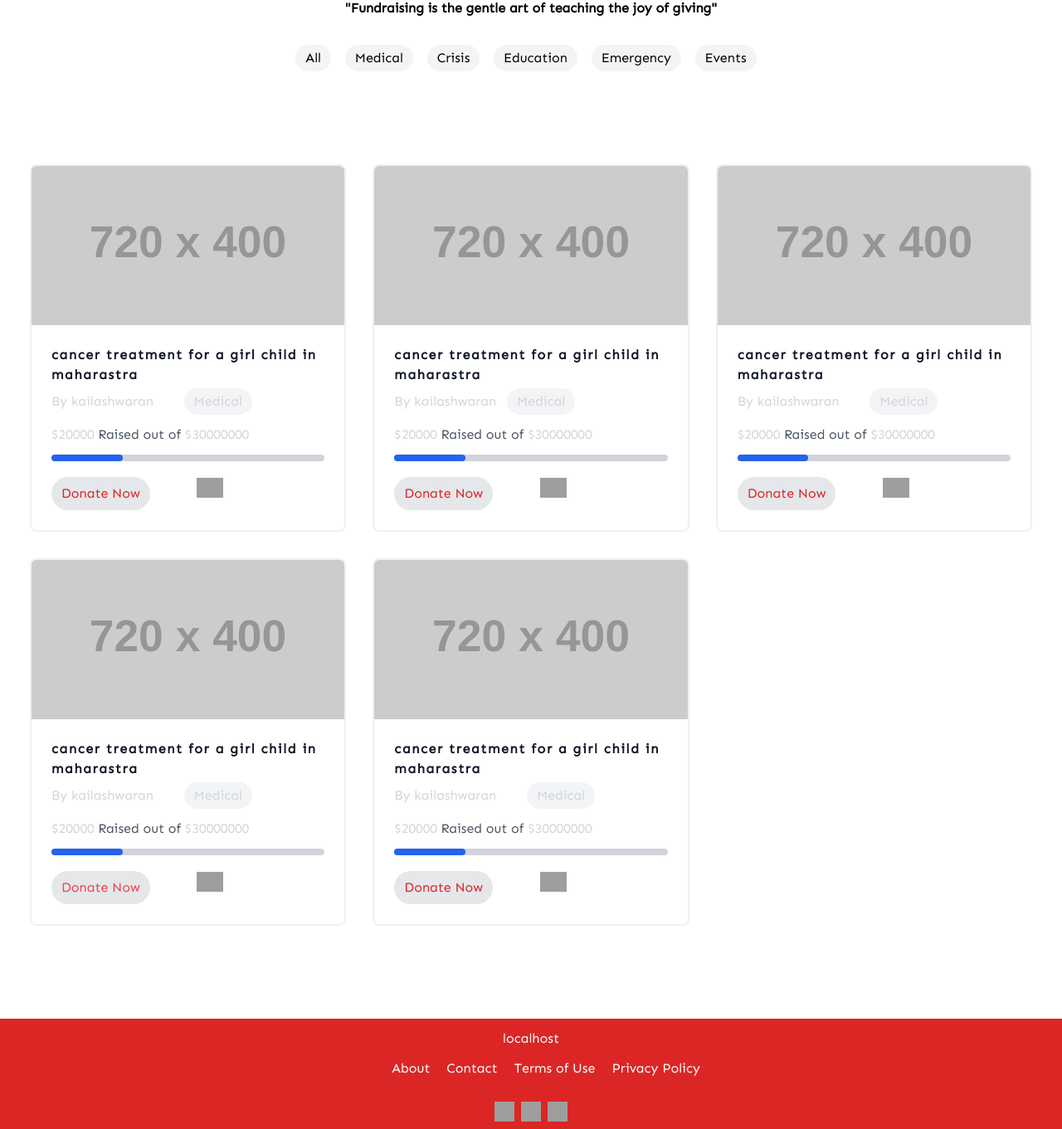
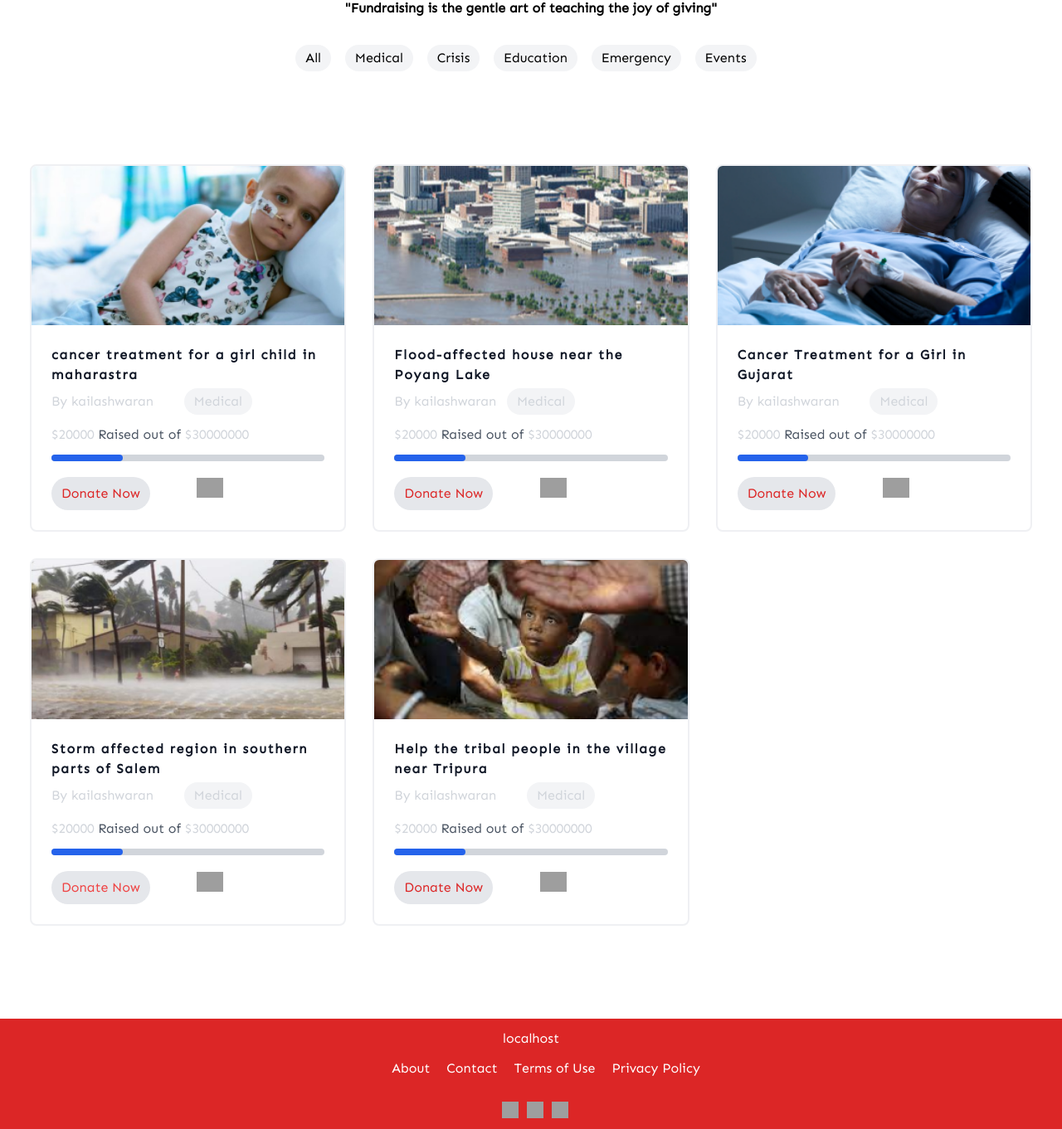
Before and after one commit to kanavuhelporg/kanavuhelp, a CodeIgniter app: page /kanavuhelp/kanavuhelp/donate in a window 1280 px wide. Shown: the part 742-2103 px from the top of the page at 83% size. Run offline with CodeIgniter, Linux system fonts and the light colour scheme; grey boxes labelled with a size stand in for pictures from a placeholder-image service; some libraries are stand-ins or nearby versions; grey boxes are pictures that could not be loaded.

Commit message:
change the localhost url images to base url

```diff
--- a/application/config/config.php
+++ b/application/config/config.php
@@ -23,7 +23,7 @@ defined('BASEPATH') OR exit('No direct script access allowed');
 | a PHP script and you can easily do that on your own.
 |
 */
-$config['base_url'] = 'https://localhost/';
+$config['base_url'] = 'http://localhost/kanavuhelp';
 
 /*
 |--------------------------------------------------------------------------
--- a/application/config/routes.php
+++ b/application/config/routes.php
@@ -52,15 +52,15 @@ defined('BASEPATH') or exit('No direct script access allowed');
 $route['default_controller'] = 'kanavuhelp';
 $route['404_override'] = '';
 $route['translate_uri_dashes'] = FALSE;
-// $route['index'] = 'kanavuhelp/kanavuhome';
-// $route['homepage'] = 'kanavuhelp/kanavuhome';
-// $route['login'] = 'kanavuhelp/login';
-// $route['register'] = 'kanavuhelp/register';
-// $route['dummy'] = 'kanavuhelp/dummyl';
-// $route['startakanavu'] = 'kanavuhelp/startakanavu';
+$route['index'] = 'kanavuhelp/kanavuhome';
+$route['homepage'] = 'kanavuhelp/kanavuhome';
+$route['login'] = 'kanavuhelp/login';
+$route['register'] = 'kanavuhelp/register';
+$route['dummy'] = 'kanavuhelp/dummyl';
+$route['startahelp'] = 'kanavuhelp/startahelp';
 $route['donate'] = 'kanavuhelp/donate';
-// $route['myhelps'] = 'kanavuhelp/myhelps';
-// $route['blogs'] = 'kanavuhelp/blogs';
-// $route['contactus'] = 'kanavuhelp/contactus';
-// $route['individual'] = 'kanavuhelp/individual';
-// $route['charity'] = 'kanavuhelp/charity';
+$route['myhelps'] = 'kanavuhelp/myhelps';
+$route['blogs'] = 'kanavuhelp/blogs';
+$route['contactus'] = 'kanavuhelp/contactus';
+$route['individual'] = 'kanavuhelp/individual';
+$route['charity'] = 'kanavuhelp/charity';
--- a/application/controllers/kanavuhelp.php
+++ b/application/controllers/kanavuhelp.php
@@ -42,9 +42,9 @@ class kanavuhelp extends CI_Controller
 	{
 		$this->load->view('dummy.php');
 	}
-	public function startakanavu()
+	public function startahelp()
 	{
-		$this->load->view('startakanavu.php');
+		$this->load->view('startahelp.php');
 	}
 	public function register()
 	{
--- a/application/views/donate.php
+++ b/application/views/donate.php
@@ -16,13 +16,19 @@
       right:0;
       bottom:0;
     }
+    .social-icons img{
+    width:20px;
+    height:20px;
+    margin-left: 10px;
+
+}
       </style>
 </head>
 <body class="overflow-x-hidden">
     <header class="text-gray-600 body-font">
         <div class="container mx-auto flex flex-wrap p-5 flex-col md:flex-row items-center">
           <a class="flex title-font font-medium items-center text-gray-900 mb-4 md:mb-0" href="http://localhost/kanavuhelp/">
-            <img class="logo" src="http://localhost/kanavuhelp/assets/img/Kanavu_help.png" alt="Kanavu Help">
+            <img class="logo" src="<?php echo base_url('/assets/img/kanavu_help.png');?>" alt="Kanavu Help">
           </a>
           <nav class="md:ml-auto md:mr-auto flex flex-wrap items-center text-base justify-center">
             <div class="group inline-block relative mr-5">
@@ -34,7 +40,7 @@
                     <!-- Add more dropdown options as needed -->
                 </div>
             </div>
-            <a href="http://localhost/kanavuhelp/kanavuhelp/donate" class="mr-10 hover:text-gray-900"> Donate</a>
+            <a href="<?= base_url('kanavuhelp/donate') ?>" class="mr-10 hover:text-gray-900"> Donate</a>
             <a href="<?= base_url('kanavuhelp/myhelps') ?>"  class="mr-10 hover:text-gray-900">My helps</a>
             <a href="http://localhost/kanavuhelp/#demo1" class="mr-10 hover:text-gray-900">How it works</a>
             <a href="<?= base_url('kanavuhelp/blogs') ?>" class="mr-10 hover:text-gray-900">Blogs</a>
@@ -45,10 +51,10 @@
           </button>
         </div></header>
         <div class="container-fluid mx-auto mt-5">
-            <img src="http://localhost/kanavuhelp/assets/img/donate.png" alt="No Image" class="w-full h-auto">
+            <img src="<?php echo base_url('/assets/img/donate.png');?>" alt="No Image" class="w-full h-auto">
         </div>
         <div class="container mx-auto text-center mt-8">
-            <img src="http://localhost/kanavuhelp/assets/img/handwithheart.png" alt="No Image" class="h-auto inline-block">
+            <img src="<?php echo base_url('/assets/img/handwithheart.png');?>" alt="No Image" class="h-auto inline-block">
         </div>
         <div class="mx-auto text-center mt-3"><p><strong>"Fundraising is the gentle art of teaching the joy of giving"</strong></p></div>
         <div class="mx-auto text-center mt-8">
@@ -64,7 +70,7 @@
           <div class="flex flex-wrap">
             <div class="p-4 md:w-1/3">
               <div class="h-full border-2 border-gray-200 border-opacity-60 rounded-lg overflow-hidden">
-                <img class="lg:h-48 md:h-36 w-full object-cover object-center" src="https://dummyimage.com/720x400" alt="blog">
+                <img class="lg:h-48 md:h-36 w-full object-cover object-center" src="<?php echo base_url('/assets/img/cancer_treatment.png');?>" alt="blog">
                 <div class="p-6">
                   <h1 class="tracking-widest text-md title-font font-medium text-gray-900 mb-1"><strong>cancer treatment for a girl child in maharastra</strong></h1>
                   <div class="d-flex"><h2 class="title-font text-md font-medium text-gray-300 mb-3">By kailashwaran
@@ -76,7 +82,7 @@
                   <div class="mt-4">
                   <button class="inline-flex items-center bg-gray-200 text-red-600 border-0 py-2 px-3 focus:outline-none hover:bg-white-200 rounded-full text-base mt-8 mr-10 md:mt-0">Donate Now</button>
                   <a href="#" class="inline-flex items-center border-0 py-1 px-3 ml-17 md:mt-0 transition-transform transform hover:scale-110">
-                    <img src="http://localhost/kanavuhelp/assets/img/share-2.svg" alt="Share Button" class="h-6">
+                    <img src="<?php echo base_url('/assets/img/share-2.svg');?>" alt="Share Button" class="h-6">
                 </a>
                 </div>
                 </div>
@@ -85,9 +91,9 @@
             <!-- <div class="flex flex-wrap"> -->
               <div class="p-4 md:w-1/3">
                 <div class="h-full border-2 border-gray-200 border-opacity-60 rounded-lg overflow-hidden">
-                  <img class="lg:h-48 md:h-36 w-full object-cover object-center" src="https://dummyimage.com/720x400" alt="blog">
+                  <img class="lg:h-48 md:h-36 w-full object-cover object-center" src="<?php echo base_url('/assets/img/urban-flood-mitigation.png');?>" alt="blog">
                   <div class="p-6">
-                    <h1 class="tracking-widest text-md title-font font-medium text-gray-900 mb-1"><strong>cancer treatment for a girl child in maharastra</strong></h1>
+                    <h1 class="tracking-widest text-md title-font font-medium text-gray-900 mb-1"><strong>Flood-affected house near the Poyang Lake</strong></h1>
 
 
                     <div class="d-flex"><h2 class="title-font text-md font-medium text-gray-300 mb-3">By kailashwaran
@@ -99,7 +105,7 @@
                     <div class="mt-4">
                     <button class="inline-flex items-center bg-gray-200 text-red-600 border-0 py-2 px-3 focus:outline-none hover:bg-gray-200 rounded-full text-base mt-8 mr-10 md:mt-0">Donate Now</button>
                     <a href="#" class="inline-flex items-center border-0 py-1 px-3 ml-17 md:mt-0 transition-transform transform hover:scale-110">
-                      <img src="http://localhost/kanavuhelp/assets/img/share-2.svg" alt="Share Button" class="h-6">
+                      <img src="<?php echo base_url('/assets/img/share-2.svg');?>" alt="Share Button" class="h-6">
                   </a>
                   </div>
                   </div>
@@ -107,9 +113,9 @@
               </div>
               <div class="p-4 md:w-1/3">
                 <div class="h-full border-2 border-gray-200 border-opacity-60 rounded-lg overflow-hidden">
-                  <img class="lg:h-48 md:h-36 w-full object-cover object-center" src="https://dummyimage.com/720x400" alt="blog">
+                  <img class="lg:h-48 md:h-36 w-full object-cover object-center" src="<?php echo base_url('/assets/img/patient-with-cancer.png');?>" alt="blog">
                   <div class="p-6">
-                    <h1 class="tracking-widest text-md title-font font-medium text-gray-900 mb-1"><strong>cancer treatment for a girl child in maharastra</strong></h1>
+                    <h1 class="tracking-widest text-md title-font font-medium text-gray-900 mb-1"><strong>Cancer Treatment for a Girl in Gujarat</strong></h1>
                     <div class="d-flex"><h2 class="title-font text-md font-medium text-gray-300 mb-3">By kailashwaran
                     <button class="inline-flex items-center bg-gray-100 border-0 py-1 px-3 focus:outline-none hover:bg-gray-200 rounded-full text-base p-4 mt-4 mr-3 ml-8 md:mt-0">Medical</button></h2></div>
                     <p><span class="text-gray-300">$20000</span> Raised out of <span class="text-gray-300">$30000000</span></p>
@@ -127,9 +133,9 @@
               </div>
               <div class="p-4 md:w-1/3">
                 <div class="h-full border-2 border-gray-200 border-opacity-60 rounded-lg overflow-hidden">
-                  <img class="lg:h-48 md:h-36 w-full object-cover object-center" src="https://dummyimage.com/720x400" alt="blog">
+                  <img class="lg:h-48 md:h-36 w-full object-cover object-center" src="<?php echo base_url('/assets/img/salem_storm.png');?>" alt="blog">
                   <div class="p-6">
-                    <h1 class="tracking-widest text-md title-font font-medium text-gray-900 mb-1"><strong>cancer treatment for a girl child in maharastra</strong></h1>
+                    <h1 class="tracking-widest text-md title-font font-medium text-gray-900 mb-1"><strong>Storm affected region in southern parts of Salem</strong></h1>
                     <div class="d-flex"><h2 class="title-font text-md font-medium text-gray-300 mb-3">By kailashwaran
                     <button class="inline-flex items-center bg-gray-100 border-0 py-1 px-3 focus:outline-none hover:bg-gray-200 rounded-full text-base p-4 mt-4 mr-3 ml-8 md:mt-0">Medical</button></h2></div>
                     <p><span class="text-gray-300">$20000</span> Raised out of <span class="text-gray-300">$30000000</span></p>
@@ -139,7 +145,7 @@
                     <div class="mt-4">
                     <button class="inline-flex items-center bg-gray-200 text-red-500 border-0 py-2 px-3 focus:outline-none hover:bg-gray-200 rounded-full text-base mt-8 mr-10 md:mt-0">Donate Now</button>
                     <a href="#" class="inline-flex items-center border-0 py-1 px-3 ml-17 md:mt-0 transition-transform transform hover:scale-110">
-                      <img src="http://localhost/kanavuhelp/assets/img/share-2.svg" alt="Share Button" class="h-6">
+                      <img src="<?php echo base_url('/assets/img/share-2.svg');?>" alt="Share Button" class="h-6">
                   </a>
                   </div>
                   </div>
@@ -147,9 +153,9 @@
               </div>
               <div class="p-4 md:w-1/3">
                 <div class="h-full border-2 border-gray-200 border-opacity-60 rounded-lg overflow-hidden">
-                  <img class="lg:h-48 md:h-36 w-full object-cover object-center" src="https://dummyimage.com/720x400" alt="blog">
+                  <img class="lg:h-48 md:h-36 w-full object-cover object-center" src="<?php echo base_url('/assets/img/tribal_people.png');?>" alt="blog">
                   <div class="p-6">
-                    <h1 class="tracking-widest text-md title-font font-medium text-gray-900 mb-1"><strong>cancer treatment for a girl child in maharastra</strong></h1>
+                    <h1 class="tracking-widest text-md title-font font-medium text-gray-900 mb-1"><strong>Help the tribal people in the village near Tripura</strong></h1>
                     <div class="d-flex"><h2 class="title-font text-md font-medium text-gray-300 mb-3">By kailashwaran
                     <button class="inline-flex items-center bg-gray-100 border-0 py-1 px-3 focus:outline-none hover:bg-gray-200 rounded-full text-base p-4 mt-4 mr-3 ml-8 md:mt-0">Medical</button></h2></div>
                     <p><span class="text-gray-300">$20000</span> Raised out of <span class="text-gray-300">$30000000</span></p>
@@ -159,7 +165,7 @@
                     <div class="mt-4">
                     <button class="inline-flex items-center  bg-gray-200 text-red-600 border-0 py-2 px-3 focus:outline-none hover:bg-gray-200 rounded-full text-base mt-8 mr-10 md:mt-0">Donate Now</button>
                     <a href="#" class="inline-flex items-center border-0 py-1 px-3 ml-17 md:mt-0 transition-transform transform hover:scale-110">
-                      <img src="http://localhost/kanavuhelp/assets/img/share-2.svg" alt="Share Button" class="h-6">
+                      <img src="<?php echo base_url('/assets/img/share-2.svg');?>" alt="Share Button" class="h-6">
                   </a>
                   </div>
                   </div>
@@ -180,16 +186,16 @@
             </div>
             <div class="social-icons flex justify-center text-center mt-4">
                 <a href="https://www.facebook.com/" target="_blank">
-                    <img src="http://localhost/kanavuhelp/assets/img/facebook-f.svg" alt="Facebook Logo" class="w-6 h-6 mr-2">
+                    <img src="<?php echo base_url('/assets/img/facebook-f.svg');?>" alt="Facebook Logo" >
                 </a>
                 <a href="https://twitter.com/" target="_blank">
-                    <img src="http://localhost/kanavuhelp/assets/img/twitter.svg" alt="Twitter Logo" class="w-6 h-6 mr-2">
+                    <img src="<?php echo base_url('/assets/img/twitter.svg');?>" alt="Twitter Logo">
                 </a>
                 <a href="https://www.linkedin.com/" target="_blank">
-                    <img src="http://localhost/kanavuhelp/assets/img/linkedin-in.svg" alt="LinkedIn Logo" class="w-6 h-6">
+                    <img src="<?php echo base_url('/assets/img/linkedin-in.svg');?>" alt="LinkedIn Logo">
                 </a>
             </div>
-            <img src="http://localhost/kanavuhelp/assets/img/footer-secured-card 1.svg" alt="no image" class="footimg mx-auto mt-4">
+            <img src="<?php echo base_url('/assets/img/footer-secured-card 1.svg');?>" alt="no image" class="footimg mx-auto mt-4">
             <p class="text-center p-2">Copyright 2024 @ localhost. All Rights Reserved.</p>
         </footer>
     </div>
--- a/application/views/kanavuhome.php
+++ b/application/views/kanavuhome.php
@@ -803,7 +803,7 @@
 <body>
 <nav class="navbar  navbar-expand-lg bg-light fixed-top">
     <div class="container-fluid">
-        <a class="navbar-brand" href="https://localhost/kanavuhelp/">
+        <a class="navbar-brand" href="http://localhost/kanavuhelp/">
             <img class="logo" src="assets/img/Kanavu_help.png" alt="Kanavu Help">
         </a>
         <button class="navbar-toggler" type="button" data-bs-toggle="collapse" data-bs-target="#navbarscroll" aria-controls="navbarscroll" aria-expanded="false" aria-label="Toggle navigation">
--- a/application/views/register.php
+++ b/application/views/register.php
@@ -24,7 +24,7 @@
 <div class="container-fluid">
     <div class="row">
     <div class="col-sm-6 logi1">
-        <div style="margin-top:10px"><img src="http://localhost/kanavuhelp/assets/img/Kanavu_help.png" alt="noimage" ></div>
+        <div style="margin-top:10px"><img src="<?php echo base_url('/assets/img/kanavu_help.png');?>" alt="noimage" ></div>
         <br>
             <h2 style="margin-bottom:30px;">Register</h2>
             <!-- <p>Don't have an Account?<span style="color:red; text-decoration:underline;margin-left:10px;">Create Now</span></p> -->
@@ -48,7 +48,7 @@
         <button type="submit" class="btn btnsignin"> Sign Up</button>
         </div>
     <div class="col-sm-6">
-            <img src="http://localhost/kanavuhelp/assets/img/right.svg" alt="no image">
+            <img src="<?php echo base_url('/assets/img/right.svg');?>" alt="no image">
         </div>
         </div>
         </div>
```
Also changed, not shown: application/views/blogs.php (+18 -12 lines), application/views/charity.php (+8 -8 lines), application/views/contactus.php (+11 -11 lines), application/views/individual.php (+10 -10 lines), application/views/login.php (+4 -4 lines), application/views/myhelps.php (+10 -10 lines), application/views/startahelp.php (+5 -5 lines), assets/img/cancer_treatment.png (added), assets/img/patient-with-cancer.png (added), assets/img/salem_storm.png (added), assets/img/tribal_people.png (added), assets/img/urban-flood-mitigation.png (added).
